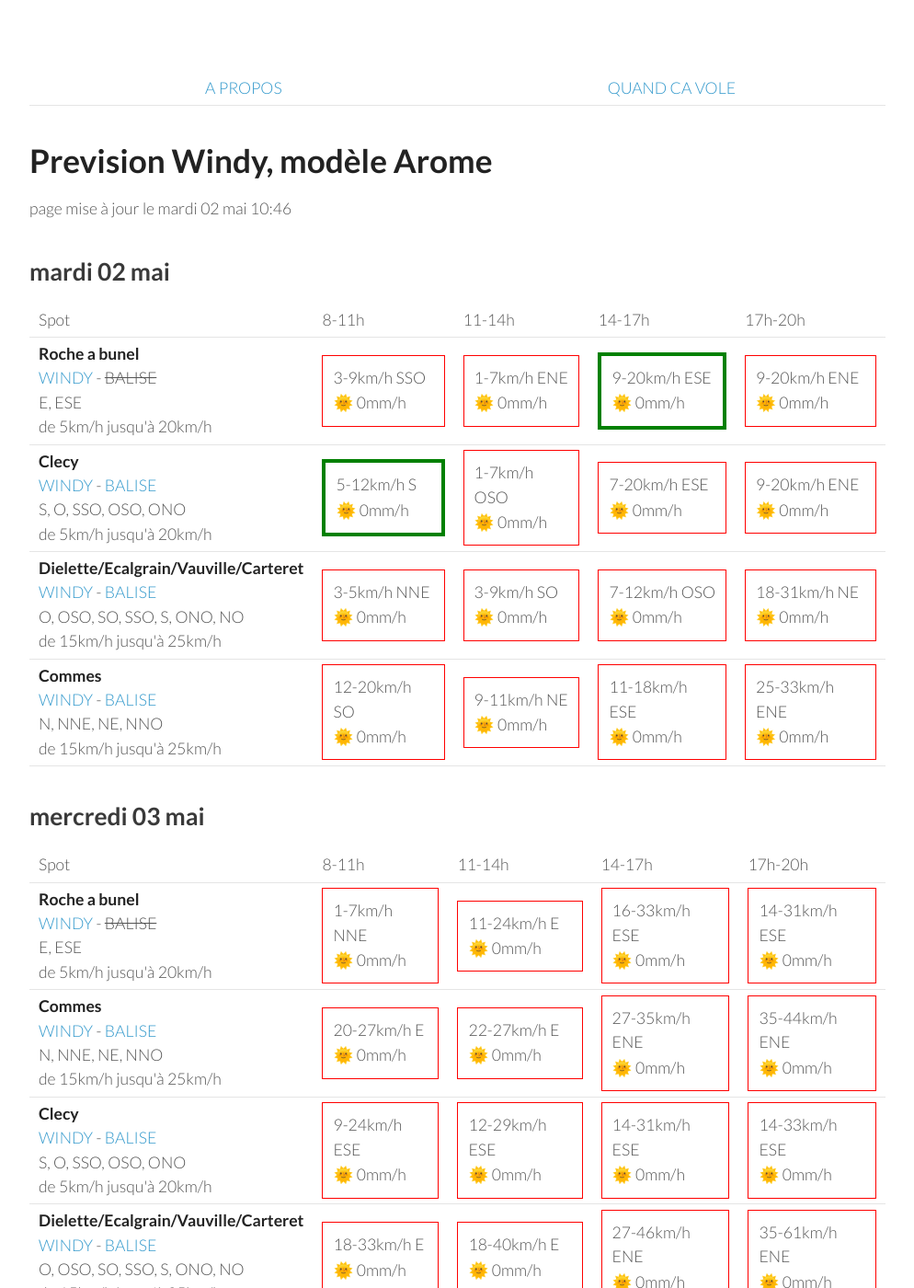
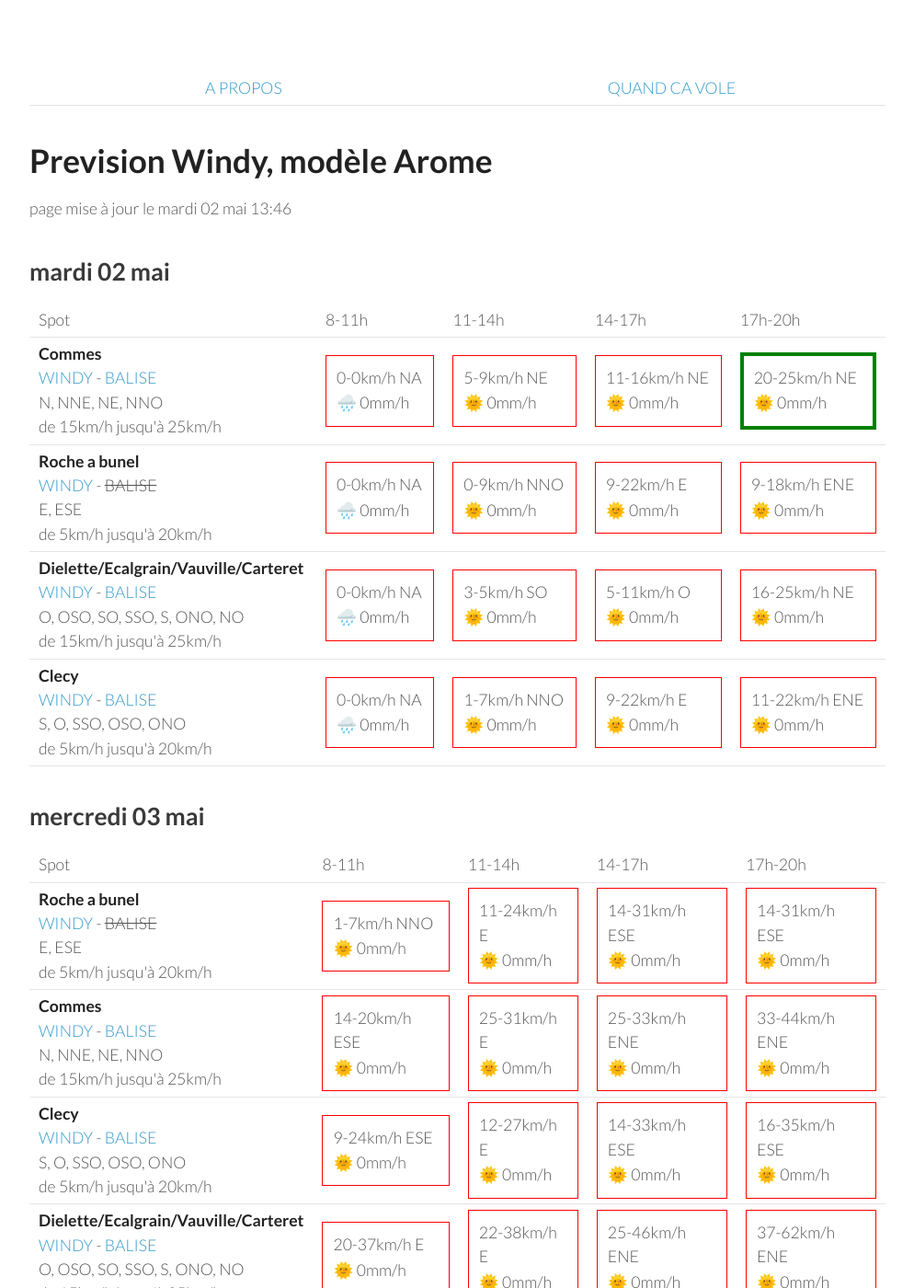
Before and after one commit to parapente-dans-le-nord/parapente-dans-le-nord.github.io, a Jekyll site: the page built from normandie.markdown, in a window 1280 px wide and 1400 px high. Shown: the whole window at 92% size, without its empty margins (26-1020 px from the left). Built offline with Jekyll 4.4.1, drawn with Linux system fonts in a browser that asks for light colours; some of the changed text lies outside the part shown.

Commit message:
update index.markdown

```diff
--- a/normandie.markdown
+++ b/normandie.markdown
@@ -7,7 +7,7 @@ title:  "Tous les spots"
 {: .links}
 
 # Prevision Windy, modèle Arome
-page mise à jour le mardi 02 mai 10:46
+page mise à jour le mardi 02 mai 13:46
 
 ## mardi 02 mai
 
@@ -22,43 +22,39 @@ page mise à jour le mardi 02 mai 10:46
       <td>17h-20h</td>
     </tr>
 <tr>
+        <td><strong>Commes</strong><br><a href="https://windy.com/49.346/-0.726?48.936,-0.726,8">WINDY</a> - <span class=""><a href="http://www.balisemeteo.com/balise.php?idBalise=158">BALISE</a> </span><br> <span class="vent-favorable">N, NNE, NE, NNO</span><br><span class="force-vent">de 15km/h jusqu'à 25km/h</span> </td>
+
+            <td><div class="not-flyable"><p>0-0km/h NA</p><p>🌧️ 0mm/h</p></div></td>
+            <td><div class="not-flyable"><p>5-9km/h NE</p><p>🌞 0mm/h</p></div></td>
+            <td><div class="not-flyable"><p>11-16km/h NE</p><p>🌞 0mm/h</p></div></td>
+            <td><div class="flyable"><p>20-25km/h NE</p><p>🌞 0mm/h</p></div></td>
+
+    </tr>
+<tr>
         <td><strong>Roche a bunel</strong><br><a href="https://windy.com/48.993/-0.499?48.580,-0.499,8">WINDY</a> - <span class="no-balise"> BALISE </span><br> <span class="vent-favorable">E, ESE</span><br><span class="force-vent">de 5km/h jusqu'à 20km/h</span> </td>
 
-            <td><div class="not-flyable"><p>3-9km/h SSO</p><p>🌞 0mm/h</p></div></td>
-            <td><div class="not-flyable"><p>1-7km/h ENE</p><p>🌞 0mm/h</p></div></td>
-            <td><div class="flyable"><p>9-20km/h ESE</p><p>🌞 0mm/h</p></div></td>
-            <td><div class="not-flyable"><p>9-20km/h ENE</p><p>🌞 0mm/h</p></div></td>
+            <td><div class="not-flyable"><p>0-0km/h NA</p><p>🌧️ 0mm/h</p></div></td>
+            <td><div class="not-flyable"><p>0-9km/h NNO</p><p>🌞 0mm/h</p></div></td>
+            <td><div class="not-flyable"><p>9-22km/h E</p><p>🌞 0mm/h</p></div></td>
+            <td><div class="not-flyable"><p>9-18km/h ENE</p><p>🌞 0mm/h</p></div></td>
 
+    </tr>
+<tr>
+        <td><strong>Dielette/Ecalgrain/Vauville/Carteret</strong><br><a href="https://windy.com/49.650/-1.856?49.243,-1.856,8">WINDY</a> - <span class=""><a href="http://www.balisemeteo.com/balise.php?idBalise=81">BALISE</a> </span><br> <span class="vent-favorable">O, OSO, SO, SSO, S, ONO, NO</span><br><span class="force-vent">de 15km/h jusqu'à 25km/h</span> </td>
+
+            <td><div class="not-flyable"><p>0-0km/h NA</p><p>🌧️ 0mm/h</p></div></td>
+            <td><div class="not-flyable"><p>3-5km/h SO</p><p>🌞 0mm/h</p></div></td>
+            <td><div class="not-flyable"><p>5-11km/h O</p><p>🌞 0mm/h</p></div></td>
+            <td><div class="not-flyable"><p>16-25km/h NE</p><p>🌞 0mm/h</p></div></td>
 
     </tr>
 <tr>
         <td><strong>Clecy</strong><br><a href="https://windy.com/48.929/-0.470?48.516,-0.470,8">WINDY</a> - <span class=""><a href="http://www.balisemeteo.com/balise.php?idBalise=122">BALISE</a> </span><br> <span class="vent-favorable">S, O, SSO, OSO, ONO</span><br><span class="force-vent">de 5km/h jusqu'à 20km/h</span> </td>
 
-            <td><div class="flyable"><p>5-12km/h S</p><p>🌞 0mm/h</p></div></td>
-            <td><div class="not-flyable"><p>1-7km/h OSO</p><p>🌞 0mm/h</p></div></td>
-            <td><div class="not-flyable"><p>7-20km/h ESE</p><p>🌞 0mm/h</p></div></td>
-            <td><div class="not-flyable"><p>9-20km/h ENE</p><p>🌞 0mm/h</p></div></td>
-
-
-    </tr>
-<tr>
-        <td><strong>Dielette/Ecalgrain/Vauville/Carteret</strong><br><a href="https://windy.com/49.650/-1.856?49.243,-1.856,8">WINDY</a> - <span class=""><a href="http://www.balisemeteo.com/balise.php?idBalise=81">BALISE</a> </span><br> <span class="vent-favorable">O, OSO, SO, SSO, S, ONO, NO</span><br><span class="force-vent">de 15km/h jusqu'à 25km/h</span> </td>
-
-            <td><div class="not-flyable"><p>3-5km/h NNE</p><p>🌞 0mm/h</p></div></td>
-            <td><div class="not-flyable"><p>3-9km/h SO</p><p>🌞 0mm/h</p></div></td>
-            <td><div class="not-flyable"><p>7-12km/h OSO</p><p>🌞 0mm/h</p></div></td>
-            <td><div class="not-flyable"><p>18-31km/h NE</p><p>🌞 0mm/h</p></div></td>
-
-
-    </tr>
-<tr>
-        <td><strong>Commes</strong><br><a href="https://windy.com/49.346/-0.726?48.936,-0.726,8">WINDY</a> - <span class=""><a href="http://www.balisemeteo.com/balise.php?idBalise=158">BALISE</a> </span><br> <span class="vent-favorable">N, NNE, NE, NNO</span><br><span class="force-vent">de 15km/h jusqu'à 25km/h</span> </td>
-
-            <td><div class="not-flyable"><p>12-20km/h SO</p><p>🌞 0mm/h</p></div></td>
-            <td><div class="not-flyable"><p>9-11km/h NE</p><p>🌞 0mm/h</p></div></td>
-            <td><div class="not-flyable"><p>11-18km/h ESE</p><p>🌞 0mm/h</p></div></td>
-            <td><div class="not-flyable"><p>25-33km/h ENE</p><p>🌞 0mm/h</p></div></td>
-
+            <td><div class="not-flyable"><p>0-0km/h NA</p><p>🌧️ 0mm/h</p></div></td>
+            <td><div class="not-flyable"><p>1-7km/h NNO</p><p>🌞 0mm/h</p></div></td>
+            <td><div class="not-flyable"><p>9-22km/h E</p><p>🌞 0mm/h</p></div></td>
+            <td><div class="not-flyable"><p>11-22km/h ENE</p><p>🌞 0mm/h</p></div></td>
 
     </tr>
 
@@ -80,9 +76,9 @@ page mise à jour le mardi 02 mai 10:46
 <tr>
         <td><strong>Roche a bunel</strong><br><a href="https://windy.com/48.993/-0.499?48.580,-0.499,8">WINDY</a> - <span class="no-balise"> BALISE </span><br> <span class="vent-favorable">E, ESE</span><br><span class="force-vent">de 5km/h jusqu'à 20km/h</span> </td>
 
-            <td><div class="not-flyable"><p>1-7km/h NNE</p><p>🌞 0mm/h</p></div></td>
+            <td><div class="not-flyable"><p>1-7km/h NNO</p><p>🌞 0mm/h</p></div></td>
             <td><div class="not-flyable"><p>11-24km/h E</p><p>🌞 0mm/h</p></div></td>
-            <td><div class="not-flyable"><p>16-33km/h ESE</p><p>🌞 0mm/h</p></div></td>
+            <td><div class="not-flyable"><p>14-31km/h ESE</p><p>🌞 0mm/h</p></div></td>
             <td><div class="not-flyable"><p>14-31km/h ESE</p><p>🌞 0mm/h</p></div></td>
 
 
@@ -90,10 +86,10 @@ page mise à jour le mardi 02 mai 10:46
 <tr>
         <td><strong>Commes</strong><br><a href="https://windy.com/49.346/-0.726?48.936,-0.726,8">WINDY</a> - <span class=""><a href="http://www.balisemeteo.com/balise.php?idBalise=158">BALISE</a> </span><br> <span class="vent-favorable">N, NNE, NE, NNO</span><br><span class="force-vent">de 15km/h jusqu'à 25km/h</span> </td>
 
-            <td><div class="not-flyable"><p>20-27km/h E</p><p>🌞 0mm/h</p></div></td>
-            <td><div class="not-flyable"><p>22-27km/h E</p><p>🌞 0mm/h</p></div></td>
-            <td><div class="not-flyable"><p>27-35km/h ENE</p><p>🌞 0mm/h</p></div></td>
-            <td><div class="not-flyable"><p>35-44km/h ENE</p><p>🌞 0mm/h</p></div></td>
+            <td><div class="not-flyable"><p>14-20km/h ESE</p><p>🌞 0mm/h</p></div></td>
+            <td><div class="not-flyable"><p>25-31km/h E</p><p>🌞 0mm/h</p></div></td>
+            <td><div class="not-flyable"><p>25-33km/h ENE</p><p>🌞 0mm/h</p></div></td>
+            <td><div class="not-flyable"><p>33-44km/h ENE</p><p>🌞 0mm/h</p></div></td>
 
 
     </tr>
@@ -101,19 +97,19 @@ page mise à jour le mardi 02 mai 10:46
         <td><strong>Clecy</strong><br><a href="https://windy.com/48.929/-0.470?48.516,-0.470,8">WINDY</a> - <span class=""><a href="http://www.balisemeteo.com/balise.php?idBalise=122">BALISE</a> </span><br> <span class="vent-favorable">S, O, SSO, OSO, ONO</span><br><span class="force-vent">de 5km/h jusqu'à 20km/h</span> </td>
 
             <td><div class="not-flyable"><p>9-24km/h ESE</p><p>🌞 0mm/h</p></div></td>
-            <td><div class="not-flyable"><p>12-29km/h ESE</p><p>🌞 0mm/h</p></div></td>
-            <td><div class="not-flyable"><p>14-31km/h ESE</p><p>🌞 0mm/h</p></div></td>
+            <td><div class="not-flyable"><p>12-27km/h E</p><p>🌞 0mm/h</p></div></td>
             <td><div class="not-flyable"><p>14-33km/h ESE</p><p>🌞 0mm/h</p></div></td>
+            <td><div class="not-flyable"><p>16-35km/h ESE</p><p>🌞 0mm/h</p></div></td>
 
 
     </tr>
 <tr>
         <td><strong>Dielette/Ecalgrain/Vauville/Carteret</strong><br><a href="https://windy.com/49.650/-1.856?49.243,-1.856,8">WINDY</a> - <span class=""><a href="http://www.balisemeteo.com/balise.php?idBalise=81">BALISE</a> </span><br> <span class="vent-favorable">O, OSO, SO, SSO, S, ONO, NO</span><br><span class="force-vent">de 15km/h jusqu'à 25km/h</span> </td>
 
-            <td><div class="not-flyable"><p>18-33km/h E</p><p>🌞 0mm/h</p></div></td>
-            <td><div class="not-flyable"><p>18-40km/h E</p><p>🌞 0mm/h</p></div></td>
-            <td><div class="not-flyable"><p>27-46km/h ENE</p><p>🌞 0mm/h</p></div></td>
-            <td><div class="not-flyable"><p>35-61km/h ENE</p><p>🌞 0mm/h</p></div></td>
+            <td><div class="not-flyable"><p>20-37km/h E</p><p>🌞 0mm/h</p></div></td>
+            <td><div class="not-flyable"><p>22-38km/h E</p><p>🌞 0mm/h</p></div></td>
+            <td><div class="not-flyable"><p>25-46km/h ENE</p><p>🌞 0mm/h</p></div></td>
+            <td><div class="not-flyable"><p>37-62km/h ENE</p><p>🌞 0mm/h</p></div></td>
 
 
     </tr>
@@ -136,10 +132,10 @@ page mise à jour le mardi 02 mai 10:46
 <tr>
         <td><strong>Clecy</strong><br><a href="https://windy.com/48.929/-0.470?48.516,-0.470,8">WINDY</a> - <span class=""><a href="http://www.balisemeteo.com/balise.php?idBalise=122">BALISE</a> </span><br> <span class="vent-favorable">S, O, SSO, OSO, ONO</span><br><span class="force-vent">de 5km/h jusqu'à 20km/h</span> </td>
 
-            <td><div class="not-flyable"><p>11-24km/h SSE</p><p>🌞 0mm/h</p></div></td>
-            <td><div class="not-flyable"><p>14-31km/h S</p><p>🌧 0.3mm/h</p></div></td>
-            <td><div class="not-flyable"><p>18-40km/h OSO</p><p>🌞 0mm/h</p></div></td>
-            <td><div class="not-flyable"><p>20-42km/h SO</p><p>🌧 0.3mm/h</p></div></td>
+            <td><div class="not-flyable"><p>11-25km/h SSE</p><p>🌞 0mm/h</p></div></td>
+            <td><div class="not-flyable"><p>14-31km/h S</p><p>🌧 1.6mm/h</p></div></td>
+            <td><div class="not-flyable"><p>18-44km/h SO</p><p>🌧 0.7mm/h</p></div></td>
+            <td><div class="not-flyable"><p>18-44km/h SO</p><p>🌞 0mm/h</p></div></td>
 
 
     </tr>
@@ -200,22 +196,22 @@ page mise à jour le mardi 02 mai 10:46
 
     </tr>
 <tr>
-        <td><strong>Clecy</strong><br><a href="https://windy.com/48.929/-0.470?48.516,-0.470,8">WINDY</a> - <span class=""><a href="http://www.balisemeteo.com/balise.php?idBalise=122">BALISE</a> </span><br> <span class="vent-favorable">S, O, SSO, OSO, ONO</span><br><span class="force-vent">de 5km/h jusqu'à 20km/h</span> </td>
-
-            <td><div class="not-flyable"><p>16-33km/h SO</p><p>🌞 0mm/h</p></div></td>
-            <td><div class="not-flyable"><p>20-44km/h SO</p><p>🌧 0.2mm/h</p></div></td>
-            <td><div class="not-flyable"><p>20-44km/h SO</p><p>🌧 0.9mm/h</p></div></td>
-            <td><div class="not-flyable"><p>14-44km/h OSO</p><p>🌧 0.6mm/h</p></div></td>
-
-
-    </tr>
-<tr>
         <td><strong>Roche a bunel</strong><br><a href="https://windy.com/48.993/-0.499?48.580,-0.499,8">WINDY</a> - <span class="no-balise"> BALISE </span><br> <span class="vent-favorable">E, ESE</span><br><span class="force-vent">de 5km/h jusqu'à 20km/h</span> </td>
 
             <td><div class="not-flyable"><p>18-35km/h SO</p><p>🌞 0mm/h</p></div></td>
             <td><div class="not-flyable"><p>18-42km/h SO</p><p>🌧 0.2mm/h</p></div></td>
             <td><div class="not-flyable"><p>16-42km/h SO</p><p>🌧 0.7mm/h</p></div></td>
             <td><div class="not-flyable"><p>16-42km/h SO</p><p>🌧 0.5mm/h</p></div></td>
+
+
+    </tr>
+<tr>
+        <td><strong>Clecy</strong><br><a href="https://windy.com/48.929/-0.470?48.516,-0.470,8">WINDY</a> - <span class=""><a href="http://www.balisemeteo.com/balise.php?idBalise=122">BALISE</a> </span><br> <span class="vent-favorable">S, O, SSO, OSO, ONO</span><br><span class="force-vent">de 5km/h jusqu'à 20km/h</span> </td>
+
+            <td><div class="not-flyable"><p>16-35km/h SO</p><p>🌞 0mm/h</p></div></td>
+            <td><div class="not-flyable"><p>18-42km/h SO</p><p>🌧 0.2mm/h</p></div></td>
+            <td><div class="not-flyable"><p>14-42km/h SO</p><p>🌧 1.4mm/h</p></div></td>
+            <td><div class="not-flyable"><p>14-44km/h SO</p><p>🌧 1.2mm/h</p></div></td>
 
 
     </tr>
@@ -258,10 +254,10 @@ page mise à jour le mardi 02 mai 10:46
 <tr>
         <td><strong>Clecy</strong><br><a href="https://windy.com/48.929/-0.470?48.516,-0.470,8">WINDY</a> - <span class=""><a href="http://www.balisemeteo.com/balise.php?idBalise=122">BALISE</a> </span><br> <span class="vent-favorable">S, O, SSO, OSO, ONO</span><br><span class="force-vent">de 5km/h jusqu'à 20km/h</span> </td>
 
-            <td><div class="not-flyable"><p>11-22km/h S</p><p>🌞 0mm/h</p></div></td>
-            <td><div class="not-flyable"><p>14-29km/h S</p><p>🌞 0mm/h</p></div></td>
-            <td><div class="not-flyable"><p>14-33km/h S</p><p>🌞 0mm/h</p></div></td>
-            <td><div class="not-flyable"><p>12-31km/h SSO</p><p>🌞 0mm/h</p></div></td>
+            <td><div class="not-flyable"><p>9-22km/h S</p><p>🌧 0.3mm/h</p></div></td>
+            <td><div class="not-flyable"><p>12-25km/h S</p><p>🌧 0.2mm/h</p></div></td>
+            <td><div class="not-flyable"><p>12-25km/h S</p><p>🌧 0.3mm/h</p></div></td>
+            <td><div class="not-flyable"><p>9-27km/h SSO</p><p>🌧 0.5mm/h</p></div></td>
 
 
     </tr>
@@ -312,6 +308,16 @@ page mise à jour le mardi 02 mai 10:46
 
     </tr>
 <tr>
+        <td><strong>Clecy</strong><br><a href="https://windy.com/48.929/-0.470?48.516,-0.470,8">WINDY</a> - <span class=""><a href="http://www.balisemeteo.com/balise.php?idBalise=122">BALISE</a> </span><br> <span class="vent-favorable">S, O, SSO, OSO, ONO</span><br><span class="force-vent">de 5km/h jusqu'à 20km/h</span> </td>
+
+            <td><div class="not-flyable"><p>14-29km/h O</p><p>🌧 0.2mm/h</p></div></td>
+            <td><div class="not-flyable"><p>22-42km/h O</p><p>🌧 0.2mm/h</p></div></td>
+            <td><div class="not-flyable"><p>22-48km/h O</p><p>🌧 0.3mm/h</p></div></td>
+            <td><div class="not-flyable"><p>24-50km/h O</p><p>🌞 0mm/h</p></div></td>
+
+
+    </tr>
+<tr>
         <td><strong>Commes</strong><br><a href="https://windy.com/49.346/-0.726?48.936,-0.726,8">WINDY</a> - <span class=""><a href="http://www.balisemeteo.com/balise.php?idBalise=158">BALISE</a> </span><br> <span class="vent-favorable">N, NNE, NE, NNO</span><br><span class="force-vent">de 15km/h jusqu'à 25km/h</span> </td>
 
             <td><div class="not-flyable"><p>22-33km/h OSO</p><p>🌧 0.2mm/h</p></div></td>
```
